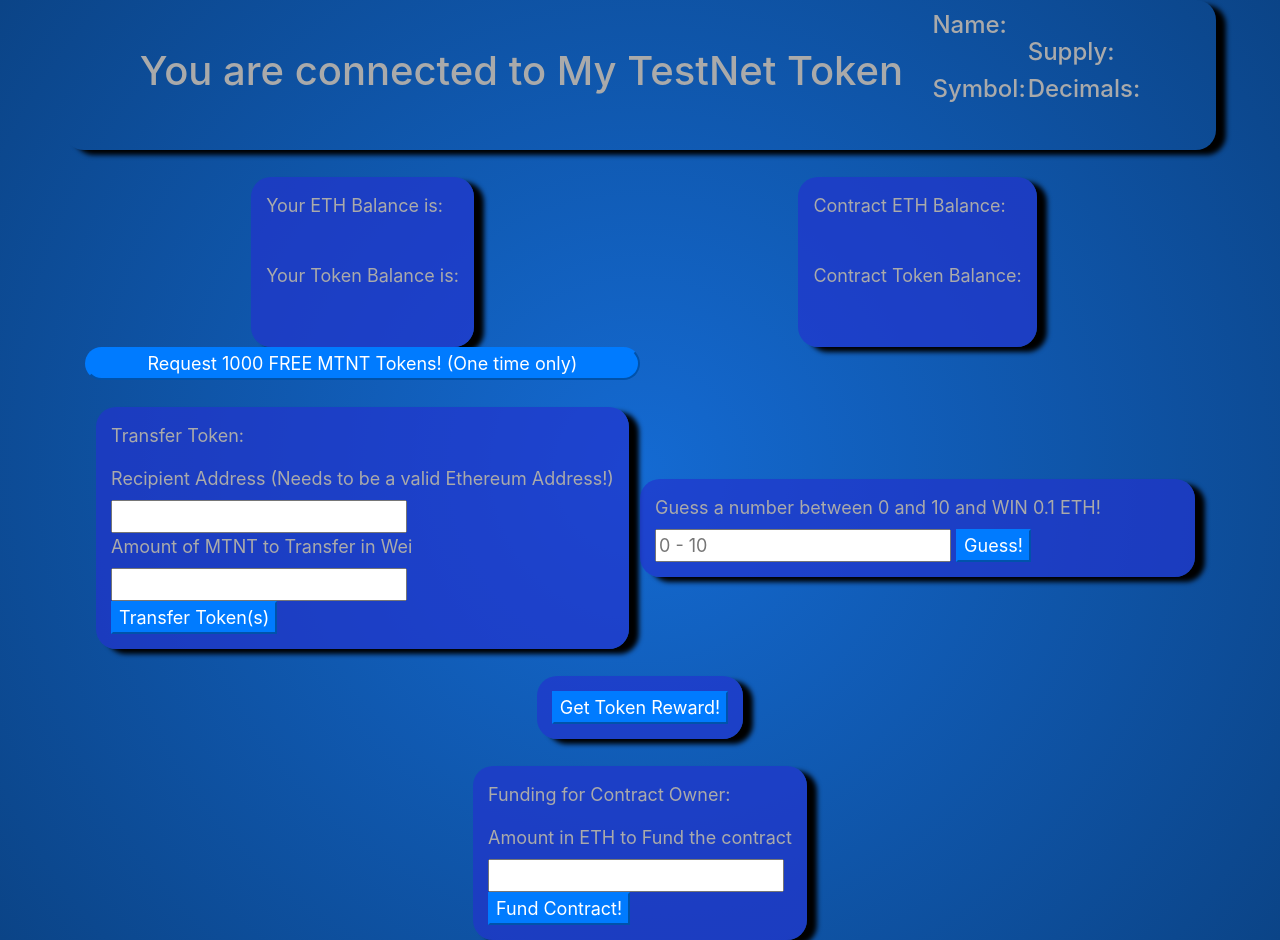
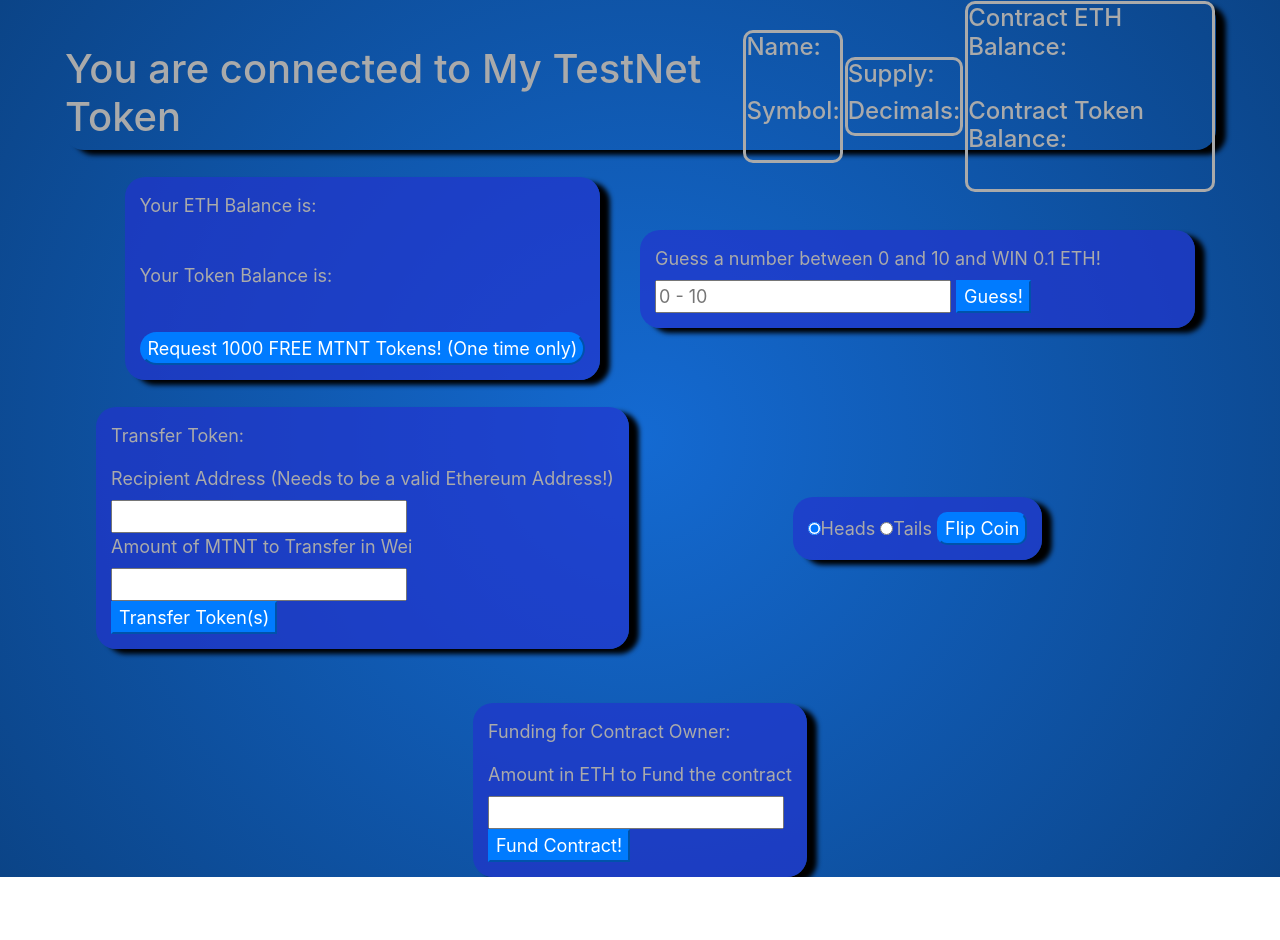
Before and after one commit to thomasender/erc20TestToken, a website: page frontend/index.html in a window 1280 px wide. After the commit the page ends 877 px from the top, so only its background shows below. Drawn offline with nearby package versions, Linux system fonts and the light colour scheme.

Commit message:
frontend redesign, token CoinFlip implemented

```diff
--- a/frontend/index.html
+++ b/frontend/index.html
@@ -24,42 +24,46 @@
                     <td><h1>You are connected to My TestNet Token</h1></td>
                     <td>&nbsp;&nbsp;&nbsp;&nbsp;&nbsp;</td>
                     <td>
-                        <h4>Name:</h4><span style="align: center" id="tokenName"></span><br/>
-                        <h4>Symbol:</h4><span style="align: center" id="tokenSymbol"></span><br/>
+                        <div class="contractBalances">
+                            <h4>Name:</h4><span style="align: center" id="tokenName"></span><br/>
+                            <h4>Symbol:</h4><span style="align: center" id="tokenSymbol"></span><br/>
+                        </div>
                     </td>
                     <td>
-                        <h4>Supply:</h4><span style="align: center" id="tokenTotalSupply"></span>
-                        <h4>Decimals:</h4><span style="align: center" id="tokenDecimals"></span>
+                        <div class="contractBalances">
+                            <h4>Supply:</h4><span style="align: center" id="tokenTotalSupply"></span>
+                            <h4>Decimals:</h4><span style="align: center" id="tokenDecimals"></span>
+                        </div>
+                    </td>
+                    <td>
+                        <div class="contractBalances">
+                            <h4>Contract ETH Balance:</h4><span id="contractEthBalance"></span><br/>
+                            <h4>Contract Token Balance:</h4><span id="contractTokenBalance"></span><br/>
+                        </div>
                     </td>
                 </tr>
             </tbody>
         </table>
+    </div>
+<br/>
 
-
-    </div>
-
-<br/>
-<div class="container">
-
-</div>
 
 
 <div class="container">
     <div class="userData">
         <p>Your ETH Balance is: </p><span id="userEthBalance"></span><br/>
         <p>Your Token Balance is: </p><span id="userTokenBalance"></span><br/>
+        <button class="btn-primary" id="requestTokens" style="border-radius: 20px;">Request 1000 FREE MTNT Tokens! (One time only)</button>
     </div>
-    <div class="contractEthBalance">
-        <p>Contract ETH Balance:</p><span id="contractEthBalance"></span><br/>
-        <p>Contract Token Balance:</p><span id="contractTokenBalance"></span><br/>
+    <div class="randomNumber">
+        <label for="userGuess">Guess a number between 0 and 10 and WIN 0.1 ETH!</label>
+        <input type="number" id="userGuess" placeholder="0 - 10" required></input>
+        <button class="btn-primary" id="randomNumberBtn">Guess!</button>
     </div>
-    <button class="btn-primary" id="requestTokens" style="border-radius: 20px;">Request 1000 FREE MTNT Tokens! (One time only)</button>
+
 </div>
 
 <br/>
-<div class="container">
-
-</div>
 
 
 <div class="container">
@@ -71,23 +75,17 @@
         <input type="number" id="transferTokenAmount"></input><br/>
         <button class="btn-primary" id="transferTokenBtn">Transfer Token(s)</button><br/>
     </div>
-    <div class="randomNumber">
-        <label for="userGuess">Guess a number between 0 and 10 and WIN 0.1 ETH!</label>
-        <input type="number" id="userGuess" placeholder="0 - 10" required></input>
-        <button class="btn-primary" id="randomNumberBtn">Guess!</button>
-    </div>
-</div>
-
-<br/>
-<div class="container">
-    <div class="reward" id="rewardDiv">
-        <button class="btn-primary" id="grantRewardBtn">Get Token Reward!</button>
+    <div class="flipCoin" id="tokenFlip">
+        <input type="radio" id="heads" name="headTail" checked>Heads</button>
+        <input type="radio" id="tails" name="headTail">Tails</button>
+        <button class="btn-primary" id="flipToken" style="border-radius: 10px;">Flip Coin</button>
     </div>
 
 </div>
 
+<br/>
+<br/>
 
-    <br/>
 <div class="container">
     <div class="funding" id="fundingDiv">
         <p>Funding for Contract Owner:</p>
--- a/frontend/main.js
+++ b/frontend/main.js
@@ -1,6 +1,6 @@
 const web3 = new Web3(Web3.givenProvider);
 
-var tokenContractAddress = "0xE7f37D8872C402e0530Cb576638bc4B890dFa0ea";
+var tokenContractAddress = "0x59282eB5c0ae4Aa4E1B1724FDCF629e192ebe3b6";
 var mtnt;
 var x;
 var y;
@@ -20,6 +20,7 @@ $(document).ready(function() {
         $("#randomNumberBtn").click(getRandomNumber);
         $("#requestTokens").click(payToken);
         $("#grantRewardBtn").click(grantReward);
+        $("#flipToken").click(flipCoin);
 
         x = document.getElementById("fundingDiv");
         y = document.getElementById("requestTokens");
@@ -148,3 +149,16 @@ async function payTokenReward(){
         alert("You have not been granted any rewards!");
     }
 }
+
+async function flipCoin(){
+    var heads = $("#heads").is(':checked');
+    var tails = $("#tails").is(':checked');
+    var bet;
+    var flip = Math.floor(Math.random() * 2);
+    if (flip == 0 && heads || flip == 1 && tails){
+        alert("You win! 100 MTNT Tokens go to your Account!");
+        grantReward();
+    } else {
+        alert ("You loose!");
+    }
+}
--- a/frontend/style.css
+++ b/frontend/style.css
@@ -6,6 +6,10 @@ background: radial-gradient(circle, rgba(20,106,210,1) 0%, rgba(11,68,135,1) 100
 filter: progid:DXImageTransform.Microsoft.gradient(startColorstr="#146ad2",endColorstr="#0b4487",GradientType=1);
     color: #aaa;
     font-size: 18px;
+}
+
+table {
+    border-spacing: 15px;
 }
 
 .container {
@@ -49,12 +53,10 @@ filter: progid:DXImageTransform.Microsoft.gradient(startColorstr="#146ad2",endCo
     box-shadow: 10px 5px 5px black;
 }
 
-.contractEthBalance{
-    padding: 15px;
-    background: rgba(34, 51, 206, 0.678);
-    border-radius: 20px;
+.contractBalances{
+    border: 3px solid;
+    border-radius: 10px;
     margin: auto;
-    box-shadow: 10px 5px 5px black;
 }
 
 .funding{
@@ -72,3 +74,11 @@ filter: progid:DXImageTransform.Microsoft.gradient(startColorstr="#146ad2",endCo
     margin: auto;
     box-shadow: 10px 5px 5px black;
 }
+
+.flipCoin{
+    padding: 15px;
+    background: rgba(34, 51, 206, 0.678);
+    border-radius: 20px;
+    margin: auto;
+    box-shadow: 10px 5px 5px black;
+}
```
Also changed, not shown: build/contracts/Migrations.json, build/contracts/MyTestNetToken.json.
